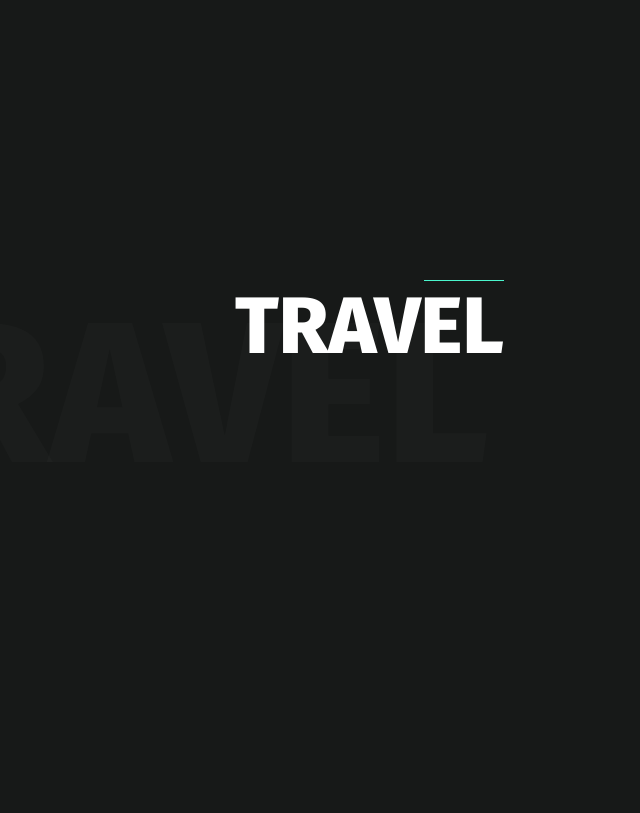
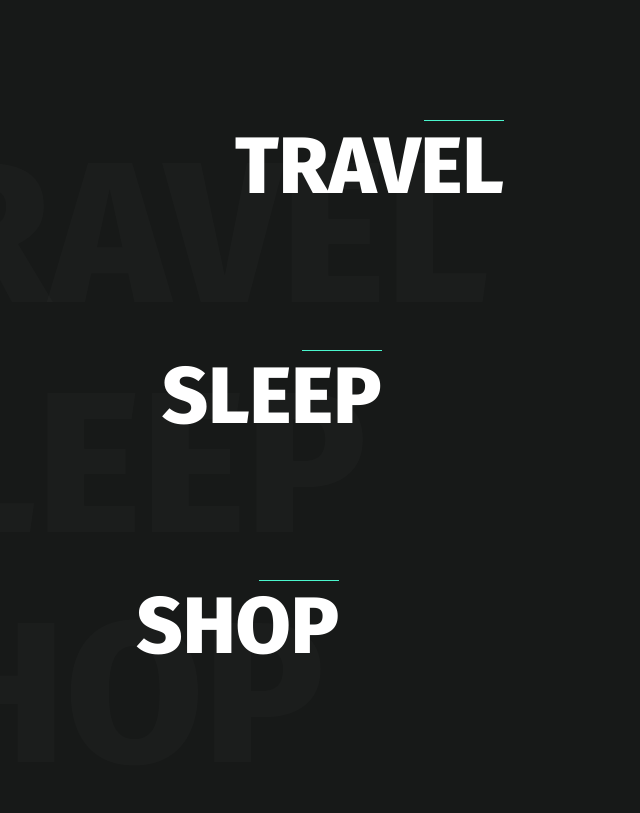
Before and after one commit to dmitriydenisov/goserf, a website: page #src/pug/index.pug in a window 1280 px wide. Shown: the part 1280-2093 px from the top of the page, without its empty margins (133-773 px from the left). Drawn offline with nearby package versions, Linux system fonts and the light colour scheme; files that its build step writes are made by us from their sources; files whose address does not match are found by name.

Commit message:
Верстка секций - исправлены названия классов

```diff
--- a/#src/pug/index.pug
+++ b/#src/pug/index.pug
@@ -115,15 +115,15 @@ html(lang="en")
                 .title
                     span serf
                         h3 surf
-            section.surf
+            section.travel
                 .title
                     span travel
                         h3 travel
-            section.surf
+            section.sleep
                 .title
                     span sleep
                         h3 sleep
-            section.surf
+            section.shop
                 .title
                     span shop
                         h3 shop
```
